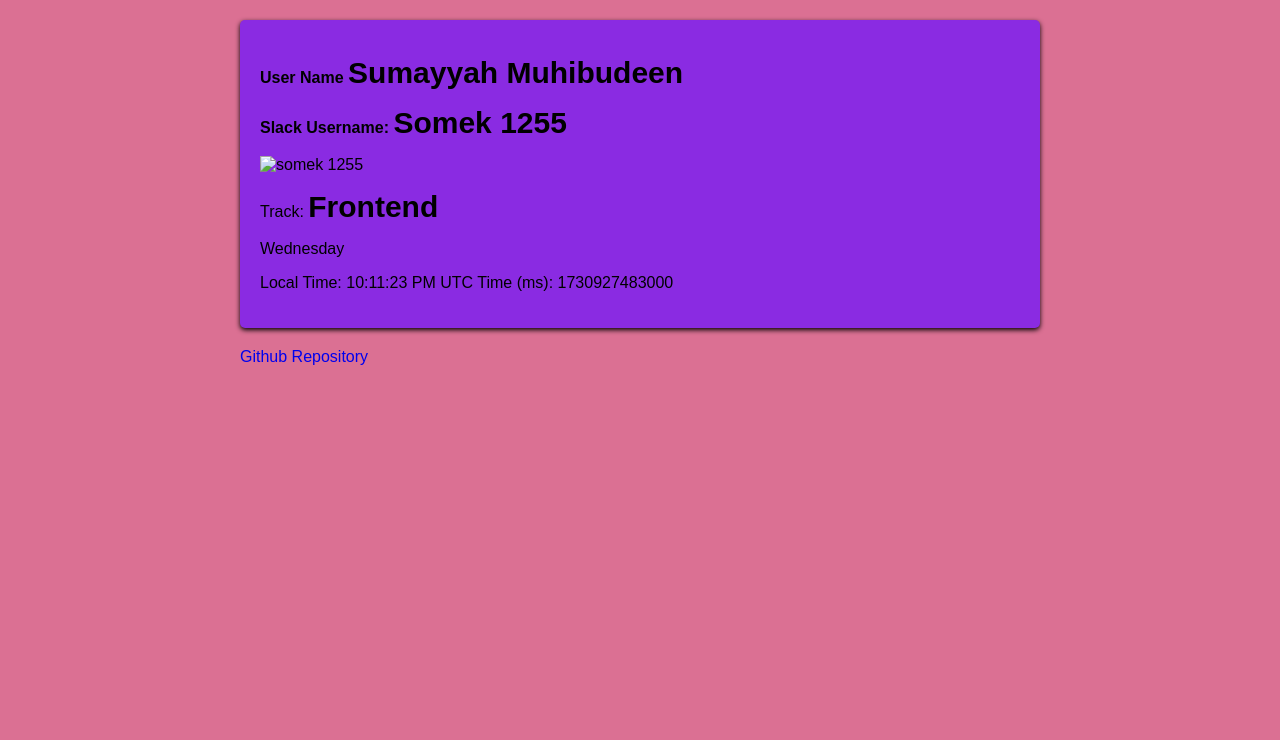
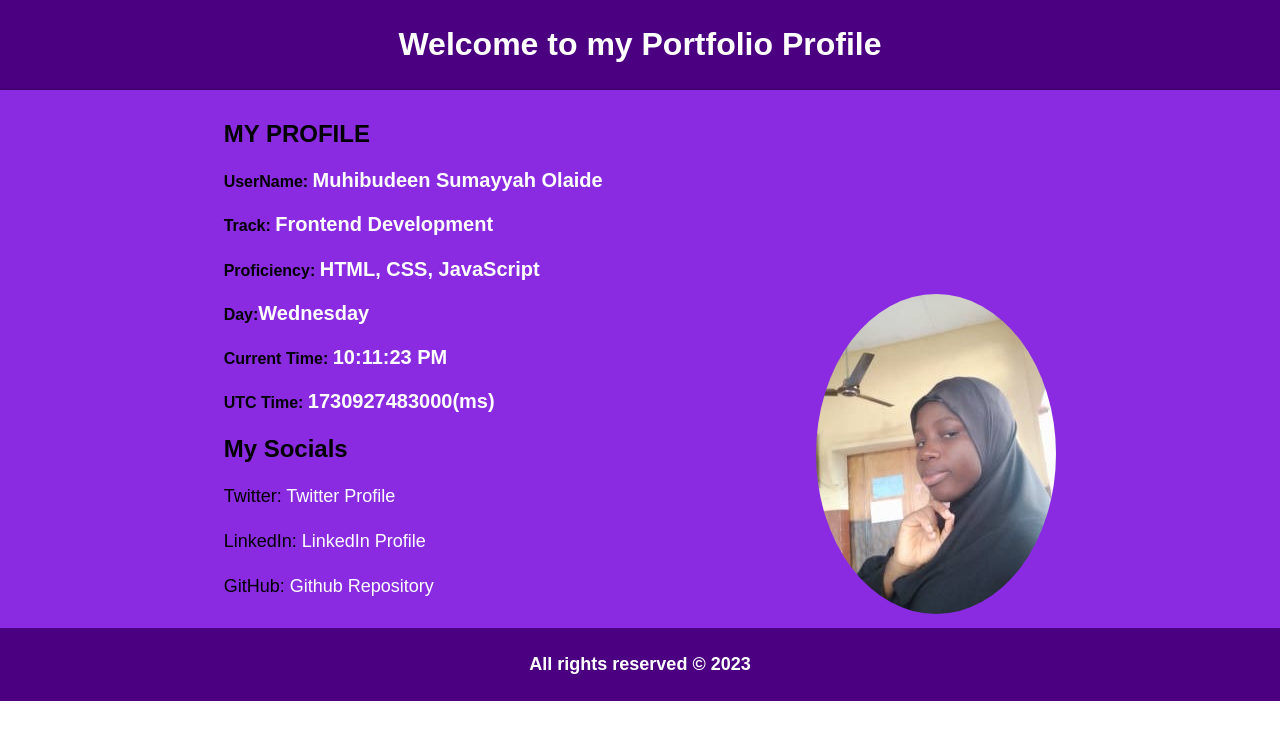
Before and after one commit to Kyikyelormor/HNGx-first-task, a plain HTML site: page index.html in a window 1280 px wide. Drawn offline with Linux system fonts and the light colour scheme.

Commit message:
My portfolio profile

```diff
--- a/index.css
+++ b/index.css
@@ -1,44 +1,69 @@
 body {
-background-color: palevioletred;
     font-family: Arial, Helvetica, sans-serif;
     margin: 0;
     padding: 0;
-background-position: center;
-background-repeat: no-repeat;
-background-size: cover;
-overflow-x: hidden;
+    }
+
+    header {
+        background-color: indigo;
+        color: white;
+        padding: 5px;
+        text-align: center;
+        /* font-size: 24px; */
+        font-weight: bold;
     }
 
     main {
-    max-width: 800px;
-    margin: 0 auto;
-    padding: 20px;
+        display: flex;
+        justify-content: space-evenly;
+        align-items: end;
+        background-color: blueviolet;
+        padding: 10px;
+        box-shadow: 0 2px 5px rgb(0, 0,0);
+        transition: transform 0.3s ease-in-out;
     }
 
-main img {
-    position: relative;
+    .profile:hover {
+        transform: scale(1.05);
+    }
+
+    img {
         width: 100%;
+        height: auto;
+        border-radius: 50%;
+    }
+
+    h4 {
+        color: black;
+    }
+
+    p {
+        font-size: 18px;
+        line-height: 1.5;
     }
 
     span {
-    color: black;
-    font-size: 30px;
-    font-weight: 900;
+        color: white;
+        font-size: 20px;
+        font-weight: bold;
     }
 
-section {
-    background-color: blueviolet;
-    padding: 20px;
-    margin-bottom: 20px;
-    border-radius: 5px;
-    box-shadow: 0 2px 5px rgb(0, 0,0);
+
+    footer {
+        background-color: indigo;
+        color: white;
+        padding: 5px;
+        text-align: center;
+        font-size: 18px;
+        font-weight: bold;
     }
 
     a {
-    color:pink,purple;
+        color: white;
         text-decoration: none;
     }
 
     a:hover {
         text-decoration: none;
+        color: pink;
     }
--- a/index.html
+++ b/index.html
@@ -1,30 +1,71 @@
 <!DOCTYPE html>
 <html lang="en">
-    <head>
+  <head>
     <meta charset="UTF-8">
     <meta name="viewport" content="width=device-width, initial-scale=1.0"/>
     <link rel="stylesheet " href="./index.css"/>
     <title>HNGx-first-task</title>
-    </head>
+  </head>
+
 <body>
+    <header>
+      <h1>Welcome to my Portfolio Profile</h1>
+    </header>
+
     <main>
-        <section>
-            <p><strong>User Name</strong> <span data-testid="UserName"><strong>Sumayyah Muhibudeen</strong></span></p>
-            <p> <strong>Slack Username:</strong> <span data-testid="slackUserName"><strong>Somek 1255</strong></span></p>
-       <img src="images/slack profile picture.jpg" alt="somek 1255" data-testid="slackDisplayImage">
-       <p> Track: <span data-testid="myTrack">Frontend</span></p>
+    <section class="profile">
+        <h2>MY PROFILE</h2>
+         <p>
+                <h4>UserName:
+                <span data-testid="UserName">Muhibudeen Sumayyah Olaide</span></h4>
+         </p>
+
+         <p>
+           <h4>Track: <span data-testid="myTrack">Frontend Development</span> </h4>
+         </p>
+
+         <p>
+            <h4>Proficiency:
+            <span data-testid="language\proficiency"> HTML, CSS, JavaScript <span></h4>
+         </p>
+
+         <p>
+           <h4>Day:<span data-testid="currentDayOfTheWeek"></span></h4>
+        </p>
+
+         <p> <h4> Current Time:
+         <span data-testid="currentDateTime"></span> </h4>
+         </p>
 
 
-        <p class="weekday" data-testid="currentDayOfTheWeek">Day Of The Week: <span id="main_weekday">Saturday</span></p>
+         <p  >
+            <h4> UTC Time: <span data-testid="currentUTCTime"></span> </h4>
+        </p>
 
-        <p class="UTC_Time" data-testid="currentUTCTime">Time: <span id="mainUTCTime">11:32</span></p>
+        <h2> My Socials </h2>
+
+         <p>Twitter:
+         <a href="https://twitter.com/kyikyelormor" data-testid="twitterURL" >Twitter Profile</a>
+
+         <p>LinkedIn:
+         <a href="https://www.linkedin.com/in/muhibudeen-sumayyah-olaide-a2a324221/" data-testid="linkedInURL" >LinkedIn Profile</a>
+
+        <p>GitHub:
+         <a href="https://github.com/Kyikyelormor/" data-testid="githubURL" >Github Repository</a>
+        </p>
     </section>
-
-    <a href="https://github.com/Kyikyelormor/HNGx task one " data-testid="githubURL" >Github Repository</a>
+        <section>
+            <img src="slack profile picture.jpg" alt="profile picture" data-testid="profilePicture">
+        </section>
 
     </main>
 
-    <script src="./index.js"></script>
+    <footer>
 
-    </body>
+        <p> All rights reserved &copy 2023</p>
+        <script src="./index.js"></script>
+
+    </footer>
+
+</body>
 </html>
--- a/index.js
+++ b/index.js
@@ -3,9 +3,8 @@ function updateCurrentLocalTime() {
     const options = { timeZone:'Africa/Lagos'}; //Nigeria time Zone
     const localTime = currentDate.toLocaleTimeString('en-US', options);
     const utcTimeMilliseconds = currentDate.getTime();
-    document.querySelector('[data-testid="currentUTCTime"]').textContent =
-    'Local Time: ' + localTime +
-    ' UTC Time (ms): ' +utcTimeMilliseconds;
+    document.querySelector('[data-testid="currentDateTime"]').textContent = localTime
+    document.querySelector('[data-testid="currentUTCTime"]').textContent = utcTimeMilliseconds + '(ms)';
 }
 
 updateCurrentLocalTime();
```
Lines whose indentation alone changed are shown as unchanged.
